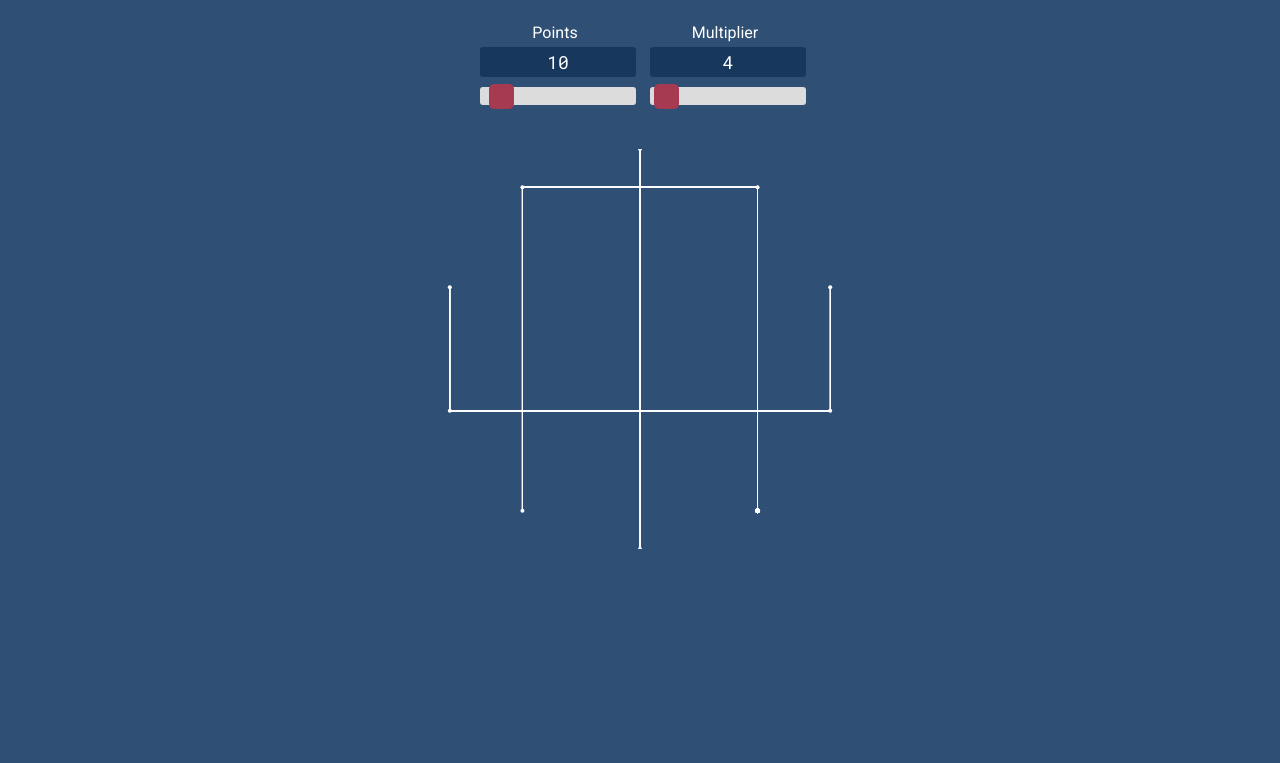
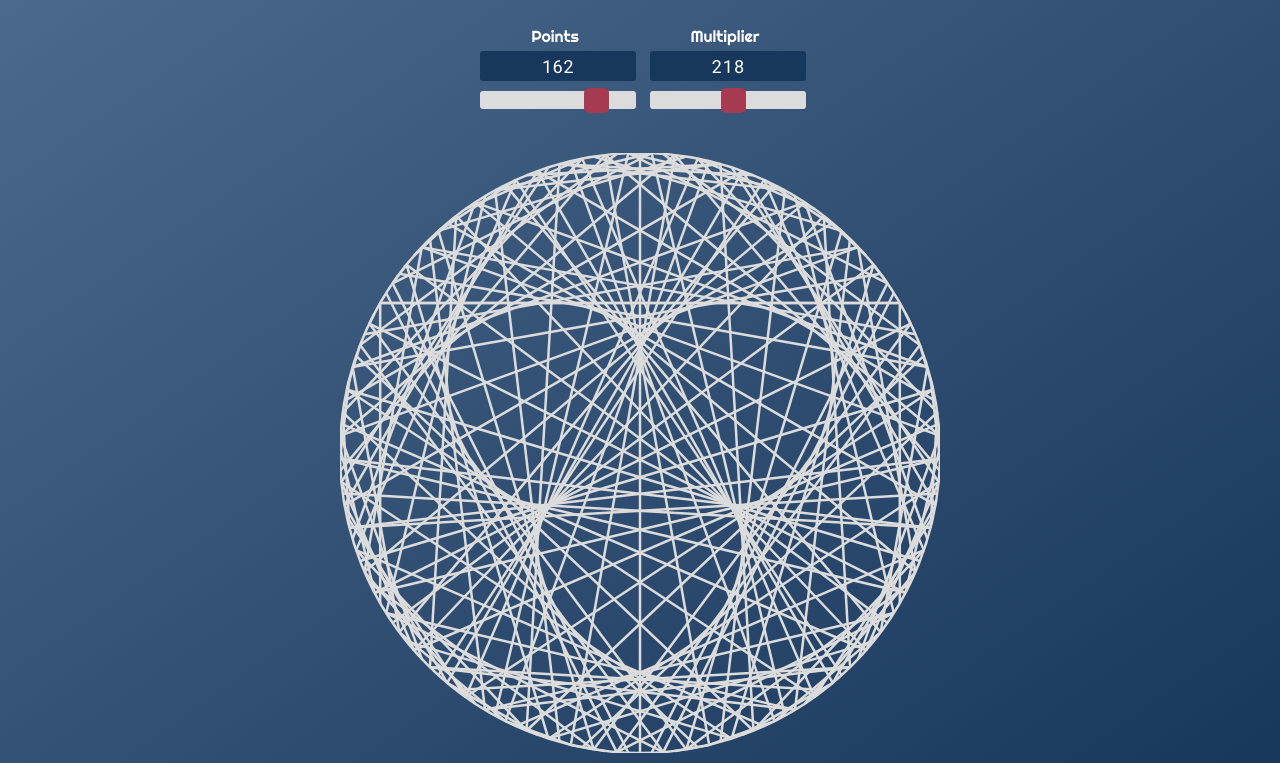
Before and after one commit to Aaron-Buckles/modular-multiplication, a plain HTML site: page index.html in a window 1280 px wide. Shown: the part 123-886 px from the top of the page. Before the commit the page ends 800 px from the top, so only its background shows below. Drawn offline with Linux system fonts and the light colour scheme.

Commit message:
Colors, Lines

```diff
--- a/index.html
+++ b/index.html
@@ -5,7 +5,7 @@
 	<meta name="viewport" content="width=device-width, initial-scale=1.0">
 	<link rel="icon" type="image/png" href="https://aaronbuckles.com/favicon.png">
 
-	<link href="https://fonts.googleapis.com/css?family=Roboto+Mono|Roboto:400,400i" rel="stylesheet">
+	<link href="https://fonts.googleapis.com/css?family=Righteous|Roboto+Mono|Roboto:400,400i" rel="stylesheet">
 	<link rel="stylesheet" type="text/css" href="modMultStyle.css">
 </head>
 <body>
@@ -15,13 +15,13 @@
 		<div style="display: inline-block; margin: 0 auto;">
 			<div style="float: left; margin-right: 20px; width: 150px;">
 				<label for="numberOfPoints">Points</label>
-				<input id="numberOfPoints" type="number" min="1" max="200" value="10" onchange="updateTextbox();">
-				<input id="numberOfPointsSlider" type="range" min="1" max="200" value="10" class="slider" oninput="updateSlider();">
+				<input id="numberOfPoints" type="number" min="1" max="200" value="162" onchange="updateTextbox();">
+				<input id="numberOfPointsSlider" type="range" min="1" max="200" value="162" class="slider" oninput="updateSlider();">
 			</div>
 			<div style="float: left; width: 150px;">
 				<label for="multiplier">Multiplier</label>
-				<input id="multiplier" type="number" min="1" max="700" value="4" onchange="updateTextbox();">
-				<input id="multiplierSlider" type="range" min="1" max="400" value="4" class="slider" oninput="updateSlider();">
+				<input id="multiplier" type="number" min="1" max="700" value="218" onchange="updateTextbox();">
+				<input id="multiplierSlider" type="range" min="1" max="400" value="218" class="slider" oninput="updateSlider();">
 			</div>
 		</div>
 	</div>
--- a/modMult.js
+++ b/modMult.js
@@ -1,6 +1,9 @@
+let mainColor = "#DCDCDC";
+let mainWidth = 2.5;
+
 let canvas = document.getElementById("myCanvas");
 let ctx = canvas.getContext("2d");
-ctx.scale(2,2);
+ctx.imageSmoothingEnabled = true;
 
 let numberOfPointsTextbox = document.getElementById("numberOfPoints");
 let numberOfPointsSlider = document.getElementById("numberOfPointsSlider");
@@ -10,7 +13,7 @@ let multiplierSlider = document.getElementById("multiplierSlider");
 let windowWidth = window.innerWidth;
 let windowHeight = window.innerHeight;
 let maxSize = canvas.width;
-let minSize = 250;
+let minSize = 0;
 
 window.addEventListener("resize", function(){
 	update(numberOfPointsTextbox.value, multiplierTextbox.value);
@@ -25,7 +28,7 @@ function resizeCanvas(resize=false) {
 		// clamp the canvas size between the min and max sizes
 		var fitWidth = Math.max(Math.min(Math.floor(window.innerWidth / 2), maxSize), minSize);
 		var fitHeight = Math.max(Math.min(Math.floor(window.innerHeight / 2), maxSize), minSize);
-		var canvasSize = Math.min(fitWidth, fitHeight);
+		var canvasSize = Math.max(fitWidth, fitHeight);
 
 		canvas.width = canvasSize;
 		canvas.height = canvasSize;
@@ -66,18 +69,20 @@ function calcPoints(numberOfPoints){
 }
 
 
-function drawDot(x, y, r, color){
+function drawDot(x, y, r, color="black"){
 	ctx.beginPath();
-	ctx.arc(x, y, r, 0, (Math.PI * 2), false);
+	ctx.arc(x, y, r, 0, (Math.PI * 2));
 	ctx.fillStyle = color;
 	ctx.fill();
 }
 
 
-function drawLine(x1, y1, x2, y2, color="black"){
+function drawLine(x1, y1, x2, y2, color="black", thiccness=1){
+	ctx.beginPath();
 	ctx.moveTo(x1, y1);
 	ctx.lineTo(x2, y2);
 	ctx.strokeStyle = color
+	ctx.lineWidth = thiccness;
 	ctx.stroke();
 }
 
@@ -87,7 +92,6 @@ function calcPointCoords(points){
 
 	for(let i = 0; i < points.length; i++){
 		let halfCanvas = canvas.width / 2;
-		let padding = 10;
 		let pointX = points[i][0];
 		let pointY = points[i][1];
 
@@ -103,7 +107,7 @@ function calcPointCoords(points){
 
 function drawPoints(pointCoords){
 	for(let i = 0; i < pointCoords.length; i++){
-		drawDot(pointCoords[i][0], pointCoords[i][1], 2, "white");
+		drawDot(pointCoords[i][0], pointCoords[i][1], 2, "red");
 	}
 }
 
@@ -117,8 +121,17 @@ function drawLines(pointCoords, multiplier, numberOfPoints){
 		let x2 = pointCoords[otherPoint][0];
 		let y2 = pointCoords[otherPoint][1];
 
-		drawLine(x1, y1, x2, y2, "white");
+		drawLine(x1, y1, x2, y2, color=mainColor, thiccness=mainWidth);
 	}
+}
+
+
+function drawCircleOutline(){
+	ctx.beginPath();
+	ctx.arc(canvas.width/2, canvas.height/2, canvas.width/2, 0, (Math.PI * 2));
+	ctx.strokeStyle = mainColor;
+	ctx.lineWidth = mainWidth;
+	ctx.stroke();
 }
 
 
@@ -169,10 +182,11 @@ function update(numberOfPoints, multiplier) {
 
 	let pointCoords = calcPointCoords(calcPoints(numberOfPoints));
 
-	drawPoints(pointCoords);
+	//drawPoints(pointCoords);
 	drawLines(pointCoords, multiplier, numberOfPoints);
+	drawCircleOutline();
 }
 
 
 resizeCanvas(true);
-update(10, 4);
+update(162, 218);
--- a/modMultStyle.css
+++ b/modMultStyle.css
@@ -1,5 +1,7 @@
-body{
-	background-color: #2F4F75;
+html{
+	min-width: 100%;
+	min-height: 100%;
+	background: linear-gradient(to bottom right, #4F6D90, #18375C);
 }
 
 input[type=number]::-webkit-inner-spin-button,
@@ -20,7 +22,7 @@ input, label{
 
 label{
 	padding: 5px;
-	font-family: "Roboto", sans-serif;
+	font-family: "Righteous", sans-serif;
 	font-size: 16px;
 	color: white;
 }
@@ -45,7 +47,8 @@ canvas{
 
 h1{
 	color: #A63A50;
-	font-family: "Roboto", monospace;
+	font-family: "Righteous", cursive;
+	text-shadow: 2px 2px #000000;
 	font-size: 3.5em;
 	text-align: center;
 }
@@ -56,7 +59,7 @@ h1{
 	width: 100%;
 	height: 12px;
 	margin-top: 10px;
-	background: rgba(220, 220, 220, 100);
+	background: #DCDCDC;
 	outline: none;
 }
 
```
